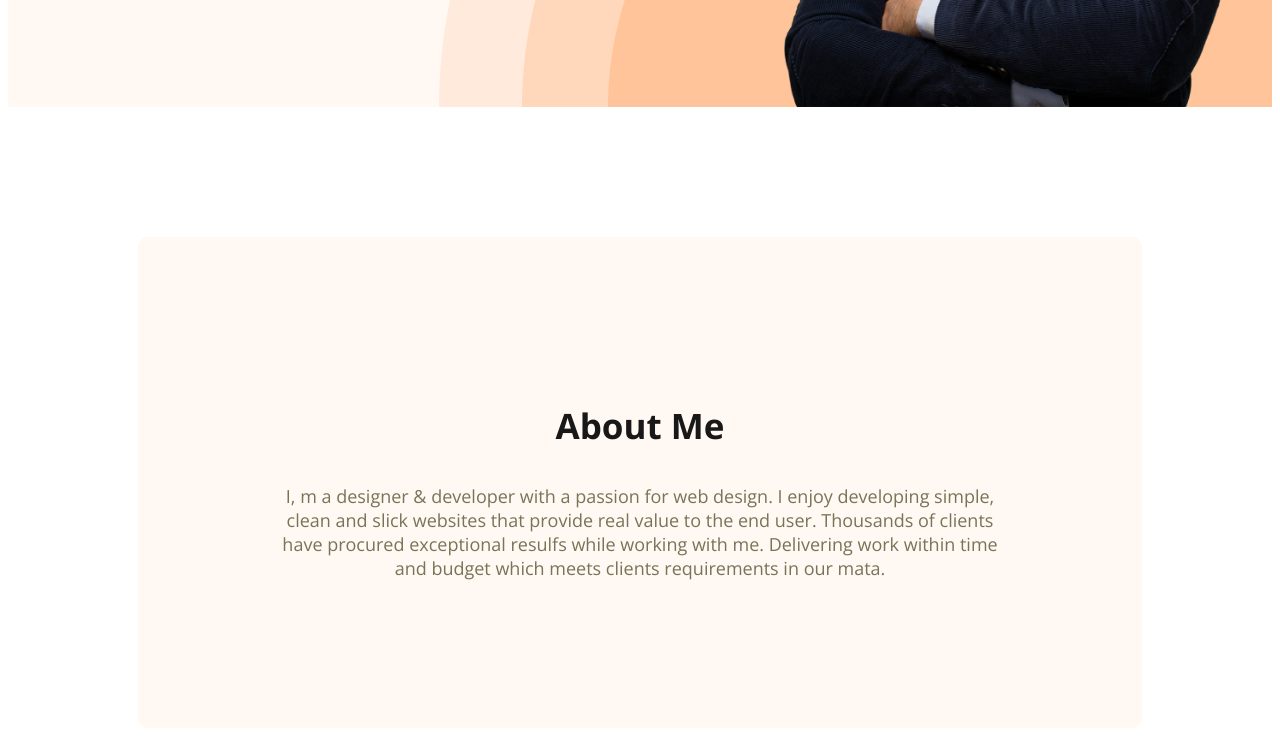
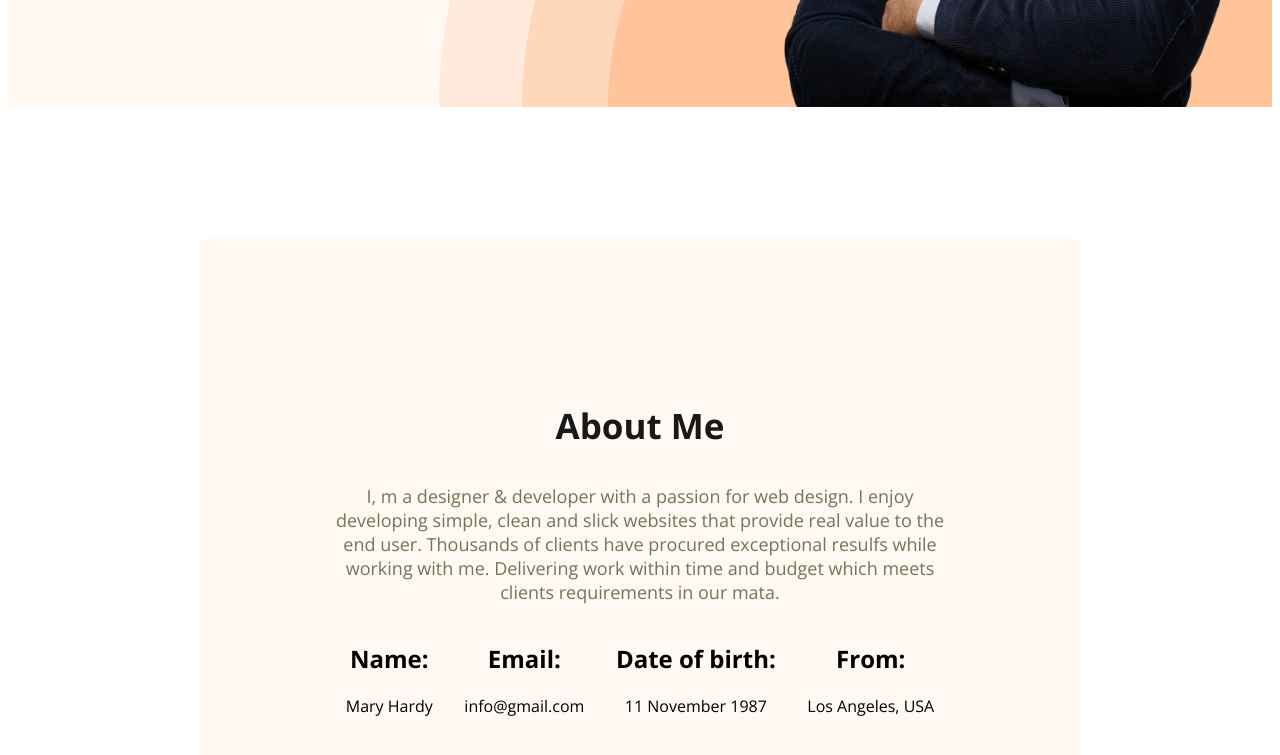
Before and after one commit to Ratulhasanuday/portfolio-web-development, a plain HTML site: page index.html in a window 1280 px wide. Shown: the part 661-1416 px from the top of the page. Drawn offline with nearby package versions, Linux system fonts and the light colour scheme.

Commit message:
About added information

```diff
--- a/index.html
+++ b/index.html
@@ -36,6 +36,28 @@
         <section class="about">
             <h3 class="section-title">About Me</h3>
             <p class="section-description">  I, m a designer & developer with a passion for web design. I enjoy developing simple, clean and slick websites that provide real value to the end user. Thousands of clients have procured exceptional resulfs while working with me. Delivering work within time and budget which meets clients requirements in our mata.</p>
+            <div class="about-info-container">
+                <div class="about-info">
+                    <h1 class="info-title">Name:
+                         </h1>
+                    <p class="info-description">Mary Hardy</p>
+                </div>
+                <div class="about-info">
+                    <h1 class="info-title">Email:
+                        </h1>
+                    <p class="info-description">info@gmail.com</p>
+                </div>
+                <div class="about-info">
+                    <h1 class="info-title">Date of birth:
+                        </h1>
+                    <p class="info-description">11 November 1987</p>
+                </div>
+                <div class="about-info">
+                    <h1 class="info-title">From:
+                        </h1>
+                    <p class="info-description">Los Angeles, USA</p>
+                </div>
+            </div>
         </section>
     </main>
     <footer>
--- a/style/portfolio.css
+++ b/style/portfolio.css
@@ -71,6 +71,10 @@ nav a{
 }
 
 /* main section style */
+main{
+    max-width: 1140px;
+    margin: 0 auto;
+}
 /* About Section Style */
 .section-title{
     color:  #181818;
@@ -90,3 +94,12 @@ nav a{
     border-radius: 10px;
     margin: 130px;
 }
+.about-info-container{
+    display: flex;
+    justify-content: space-around;
+}
+.about-info{
+    text-align: center;
+}
+.info-title{}
+.info-description
```
